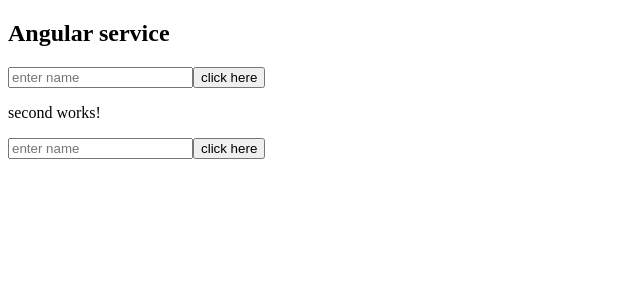
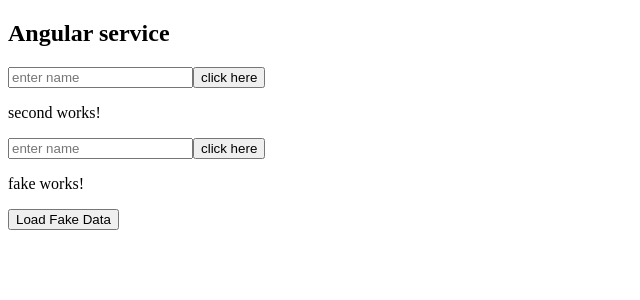
Before and after one commit to Pi-hils/Angular_basic, an Angular app in the folder angular-service/: page / in a window 1280 px wide. Shown: the top 300 px of the page, without its empty margins (0-640 px from the left). Built offline with nearby package versions, Linux system fonts and the light colour scheme.

Commit message:
create fake folder, started with getting a http api

```diff
--- a/angular-service/src/app/app.component.html
+++ b/angular-service/src/app/app.component.html
@@ -2,4 +2,5 @@
   <h2>Angular service</h2>
   <app-first></app-first>
   <app-second></app-second>
+  <app-fake></app-fake>
 </div>
--- a/angular-service/src/app/app.module.ts
+++ b/angular-service/src/app/app.module.ts
@@ -6,15 +6,17 @@
 import { AppComponent } from './app.component';
 import { FirstComponent } from './first/first.component';
 import { SecondComponent } from './second/second.component';
-
+import { FakeComponent } from './fake/fake.component';
+import { HttpClientModule } from '@angular/common/http'
 @NgModule({
   declarations: [
     AppComponent,
     FirstComponent,
-    SecondComponent
+    SecondComponent,
+    FakeComponent
   ],
   imports: [
-    BrowserModule
+    BrowserModule, HttpClientModule
   ],
   providers: [MyService],
   bootstrap: [AppComponent]
--- /dev/null
+++ b/angular-service/src/app/fake.service.ts
@@ -0,0 +1,13 @@
+import { Injectable } from '@angular/core';
+import { HttpClient } from '@angular/common/http'
+
+@Injectable({
+providedIn: 'root' // it is consider as provider attribute in app.module.ts
+})
+export class FakeService {
+  constructor(public http:HttpClient) { }
+
+  loadFakeData(){
+    this.http.get("https://jsonplaceholder.typicode.com/todos").subscribe
+  }
+}
--- /dev/null
+++ b/angular-service/src/app/fake/fake.component.html
@@ -0,0 +1,5 @@
+<p>fake works!</p>
+<div>
+  <input type="button" value="Load Fake Data" (click)="loadData()" />
+  <br>
+</div>
--- /dev/null
+++ b/angular-service/src/app/fake/fake.component.ts
@@ -0,0 +1,19 @@
+import { Component, OnInit } from '@angular/core';
+import { FakeService } from '../fake.service';
+
+@Component({
+  selector: 'app-fake',
+  templateUrl: './fake.component.html',
+  styleUrls: ['./fake.component.css']
+})
+export class FakeComponent implements OnInit {
+
+  constructor(public fake: FakeService) { }
+
+  ngOnInit(): void {
+  }
+  loadData(){
+
+  }
+
+}
```
Also changed, not shown: angular-service/src/app/fake/fake.component.css (added), 1 other file (tests, documents, lock files or other folders).
